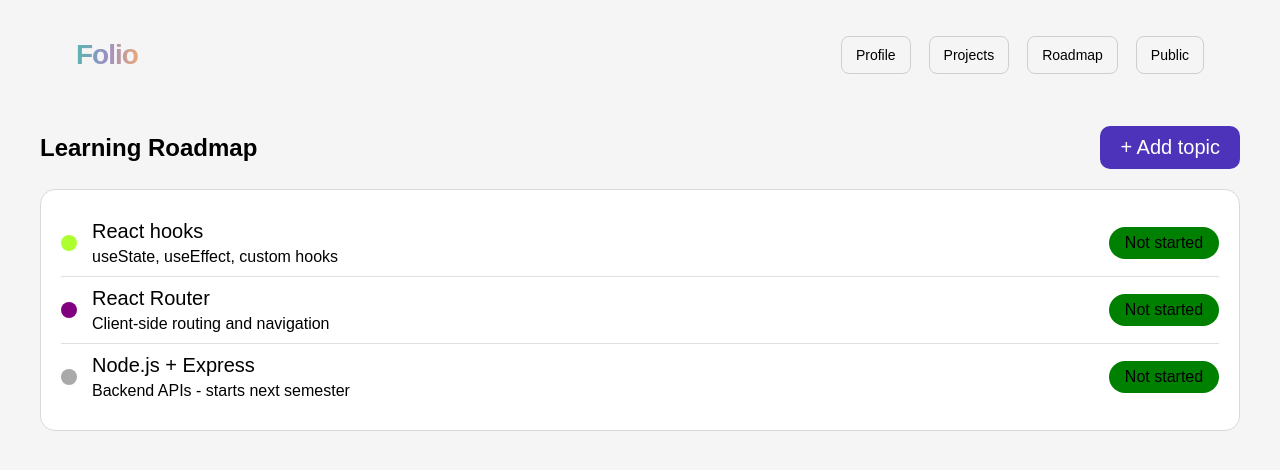
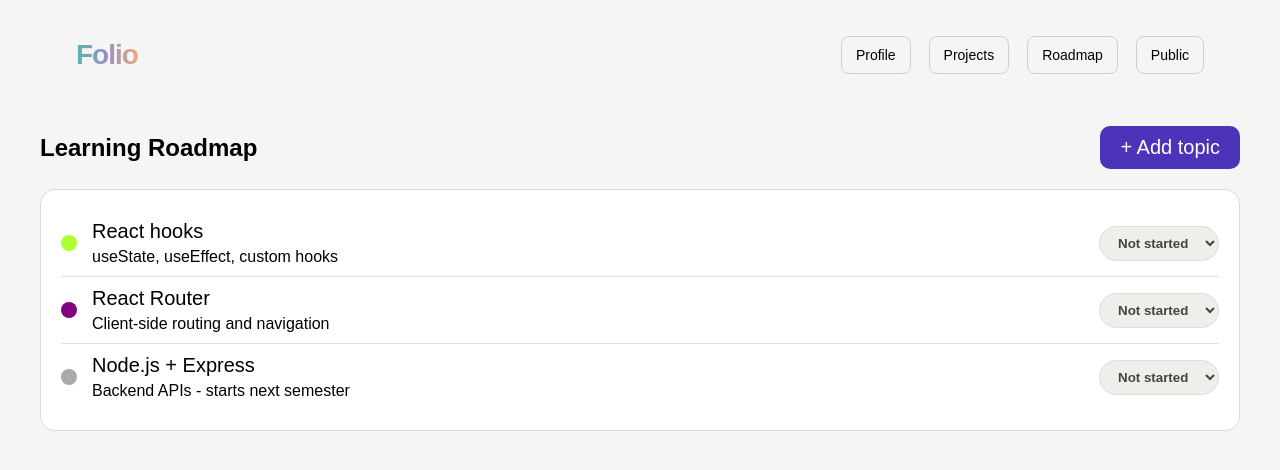
Before and after one commit to sb-lee-dev/Folio, a React (Vite) app in the folder DevDeck/: page /roadmap in a window 1280 px wide. Shown: the top 470 px of the page. Built offline with nearby package versions, Linux system fonts and the light colour scheme.

Commit message:
Create roadmap button component with select

```diff
--- a/DevDeck/src/pages/roadmap/RoadmapPage.jsx
+++ b/DevDeck/src/pages/roadmap/RoadmapPage.jsx
@@ -5,6 +5,7 @@ export default function RoadmapPage() {
   return (
     <>
       <title>Roadmap</title>
+
       <div className="roadmap-title-container">
         <div className="roadmap-title">Learning Roadmap</div>
         <div className="roadmap-title-button">+ Add topic</div>
--- a/DevDeck/src/pages/roadmap/RoadmapProgressButton.css
+++ b/DevDeck/src/pages/roadmap/RoadmapProgressButton.css
@@ -5,3 +5,28 @@
     padding: 7px 15px;
     border-radius: 25px;
 }
+
+.status-select {
+  width: 120px;
+  padding: 8px 14px;
+  border-radius: 100px;
+  border: 1px solid #ddd;
+  background-color: #eaf6df;
+  color: #285f13;
+  font-weight: 600;
+}
+
+.status-select-done {
+  background-color: #eaf6df;
+  color: #285f13;
+}
+
+.status-select-learning {
+  background-color: #f9ead4;
+  color: #6b3d00;
+}
+
+.status-select-not-started {
+  background-color: #eeeeeb;
+  color: #444;
+}
--- a/DevDeck/src/pages/roadmap/RoadmapProgressButton.jsx
+++ b/DevDeck/src/pages/roadmap/RoadmapProgressButton.jsx
@@ -1,5 +1,26 @@
+import { useState } from "react";
 import "./RoadmapProgressButton.css";
 
 export default function RoadmapProgressButton() {
-  return <div className="roadmap-skill-right">Not started</div>;
+  const [status, setStatus] = useState("not-started");
+
+  return (
+    <div>
+      <select
+        className={`status-select status-select-${status}`}
+        value={status}
+        onChange={(e) => setStatus(e.target.value)}
+      >
+        <option className="status-select-done" value="done">
+          Done
+        </option>
+        <option className="status-select-learning" value="learning">
+          Learning
+        </option>
+        <option className="status-select-not-started" value="not-started">
+          Not started
+        </option>
+      </select>
+    </div>
+  );
 }
```
